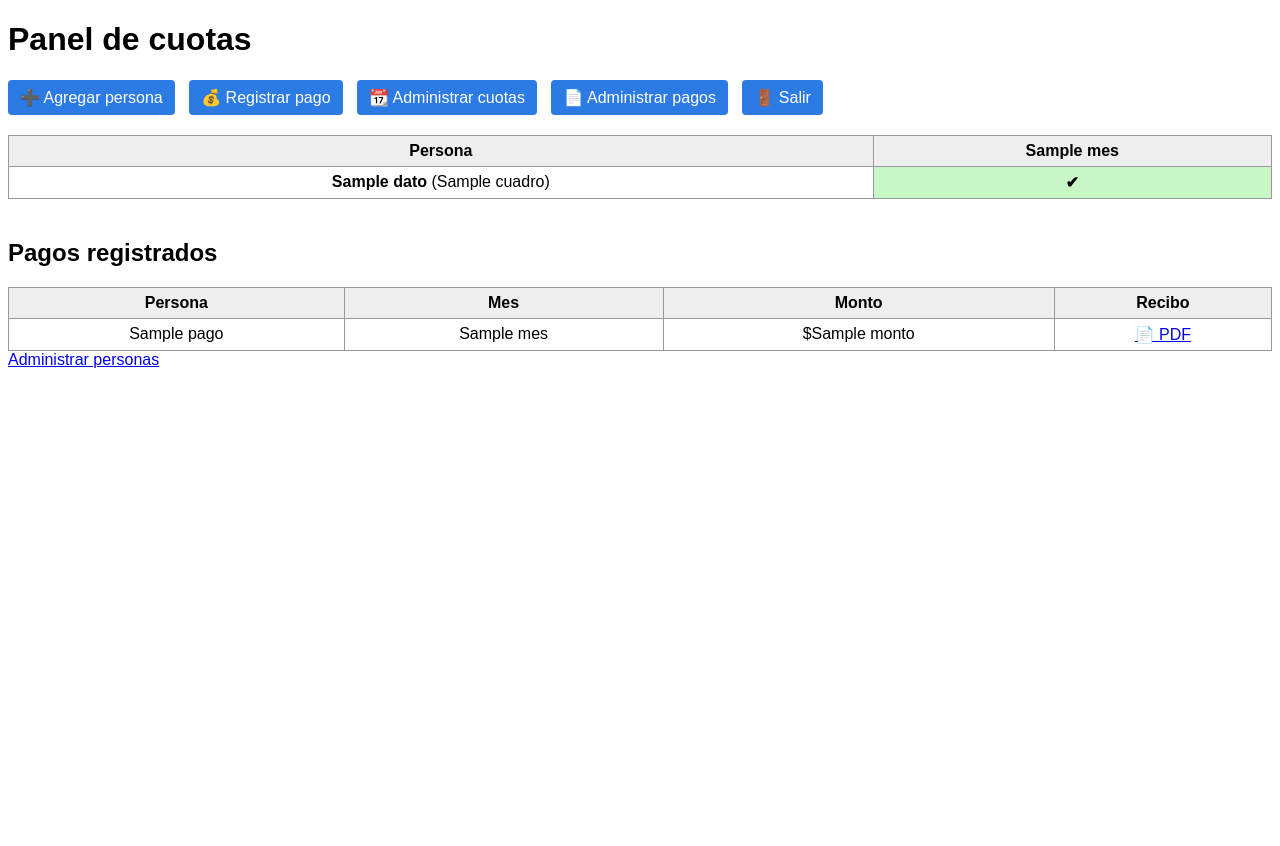
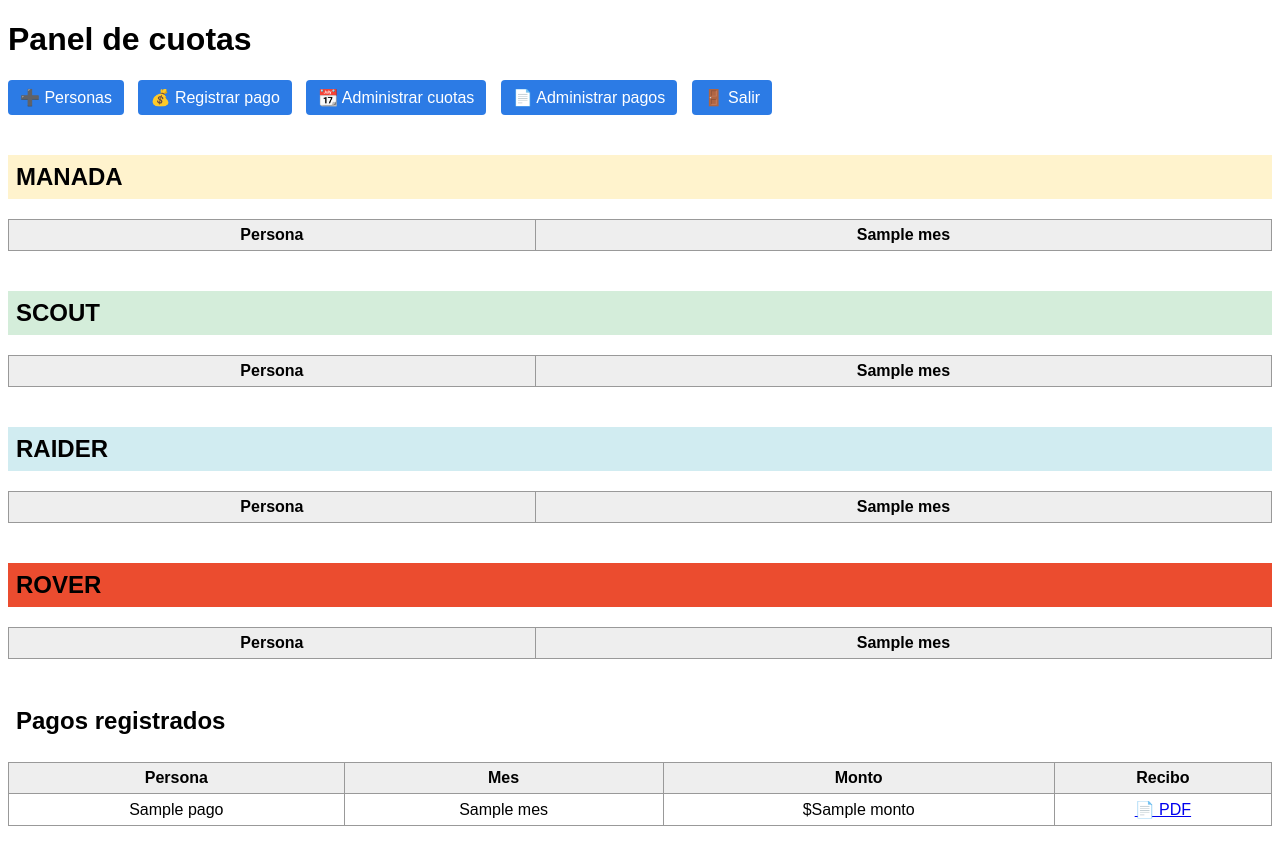
Before and after one commit to DiegoCard97/cuotas-web, a Flask app: template templates/panel.html in a window 1280 px wide. Before the commit the page ends 368 px from the top, so only its background shows below. Run offline with Flask 3, Linux system fonts and the light colour scheme; the template is opened without the code that fills it: most values are stand-ins (such as "Sample title", 1, 10 or a date in 2020); lists and menus that the app fills with data are empty; some libraries are stand-ins or nearby versions.

Commit message:
Update panel.html

```diff
--- a/templates/panel.html
+++ b/templates/panel.html
@@ -9,9 +9,20 @@
             font-family: Arial, sans-serif;
         }
 
+        h2 {
+            margin-top: 40px;
+            padding: 8px;
+        }
+
+        .manada { background-color: #fff3cd; }
+        .scout  { background-color: #d4edda; }
+        .raider { background-color: #d1ecf1; }
+        .rover  { background-color: #eb4c2f; }
+
         table {
             border-collapse: collapse;
             width: 100%;
+            margin-bottom: 20px;
         }
 
         th, td {
@@ -59,12 +70,22 @@
 <h1>Panel de cuotas</h1>
 
 <div class="acciones">
-    <a href="/personas" class="boton">➕ Agregar persona</a>
+    <a href="/personas" class="boton">➕ Personas</a>
     <a href="/pago" class="boton">💰 Registrar pago</a>
     <a href="/cuotas" class="boton">📆 Administrar cuotas</a>
     <a href="/pagos" class="boton">📄 Administrar pagos</a>
     <a href="/logout" class="boton">🚪 Salir</a>
 </div>
+
+{% set cuadros = [
+    ("MANADA", "manada"),
+    ("SCOUT", "scout"),
+    ("RAIDER", "raider"),
+    ("ROVER", "rover")
+] %}
+
+{% for nombre_cuadro, clase in cuadros %}
+    <h2 class="{{ clase }}">{{ nombre_cuadro }}</h2>
 
     <table>
         <tr>
@@ -74,9 +95,9 @@
             {% endfor %}
         </tr>
 
-    {% for p in datos %}
+        {% for p in datos if p.cuadro == nombre_cuadro %}
         <tr>
-        <td><strong>{{ p.nombre }}</strong> ({{ p.cuadro }})</td>
+            <td><strong>{{ p.nombre }}</strong></td>
 
             {% for mes in meses %}
                 {% if p.meses[mes] %}
@@ -88,8 +109,9 @@
         </tr>
         {% endfor %}
     </table>
+{% endfor %}
 
-<h2 style="margin-top:40px;">Pagos registrados</h2>
+<h2>Pagos registrados</h2>
 
 <table>
     <tr>
@@ -111,6 +133,5 @@
     {% endfor %}
 </table>
 
-<a href="/personas">Administrar personas</a>
 </body>
 </html>
```
Lines whose indentation alone changed are shown as unchanged.
